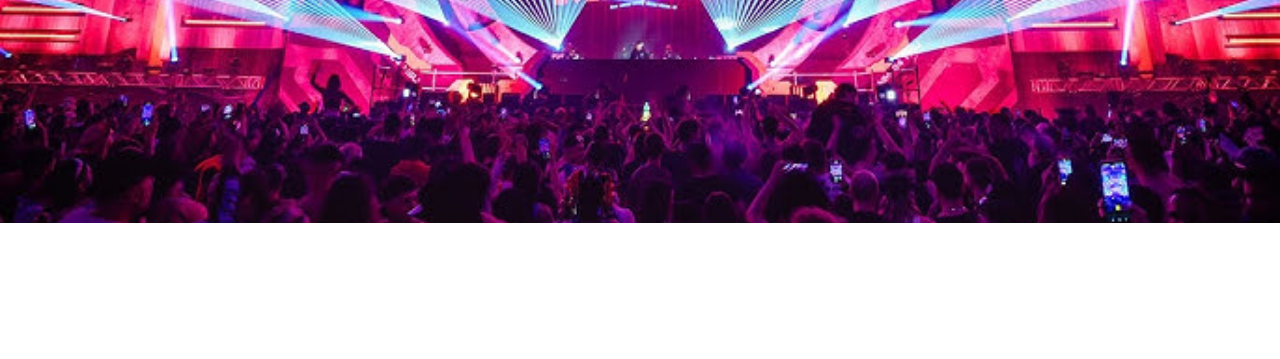
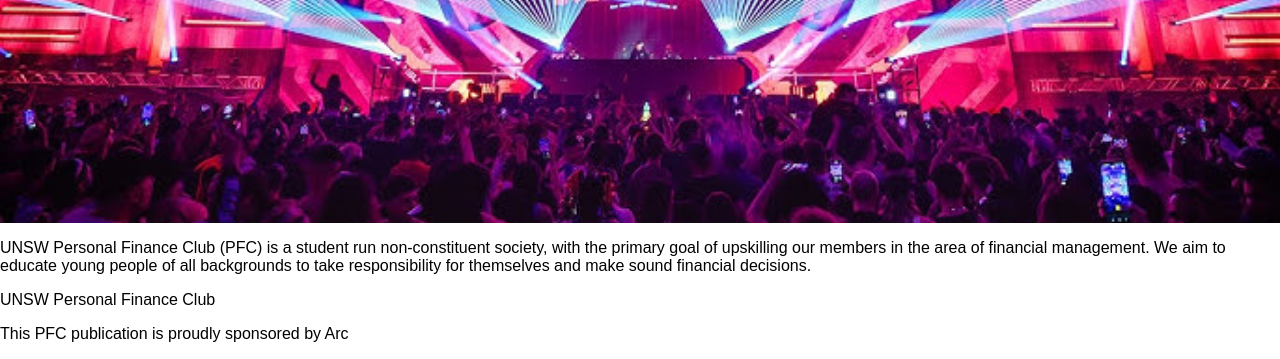
Before and after one commit to Stephen242/personal-finance-club, a plain HTML site: page index.html in a window 1280 px wide. Shown: the part 454-813 px from the top of the page. Drawn offline with Linux system fonts and the light colour scheme.

Commit message:
added about section and footer

```diff
--- a/index.html
+++ b/index.html
@@ -33,5 +33,19 @@
         </h1>
     </section>
 
+    <section id="about" class="about-section">
+        <p>
+            UNSW Personal Finance Club (PFC) is a student run non-constituent society,
+            with the primary goal of upskilling our members in the area of financial management.
+            We aim to educate young people of all backgrounds to take responsibility for themselves
+            and make sound financial decisions.
+        </p>
+    </section>
+
+    <footer>
+        <p>UNSW Personal Finance Club</p>
+        <p>This PFC publication is proudly sponsored by Arc</p>
+    </footer>
+
 </body>
 </html>
```
